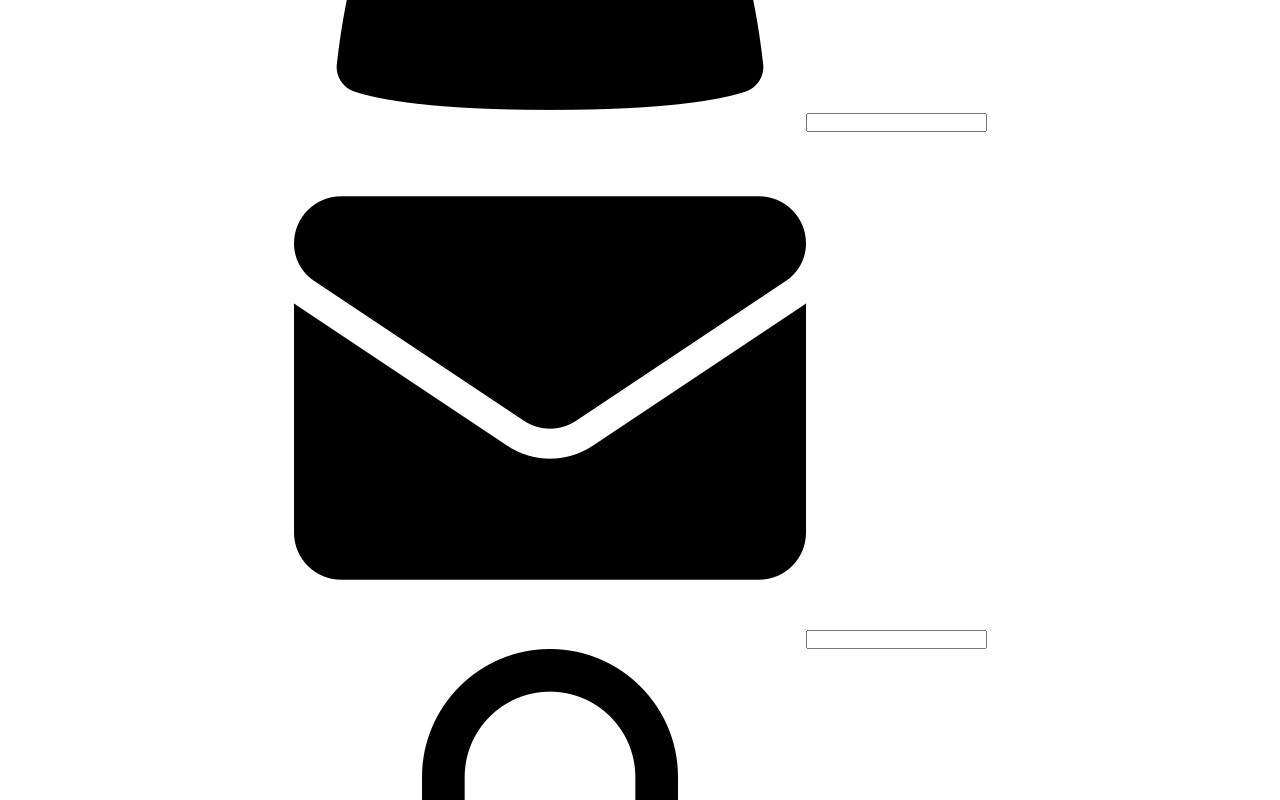
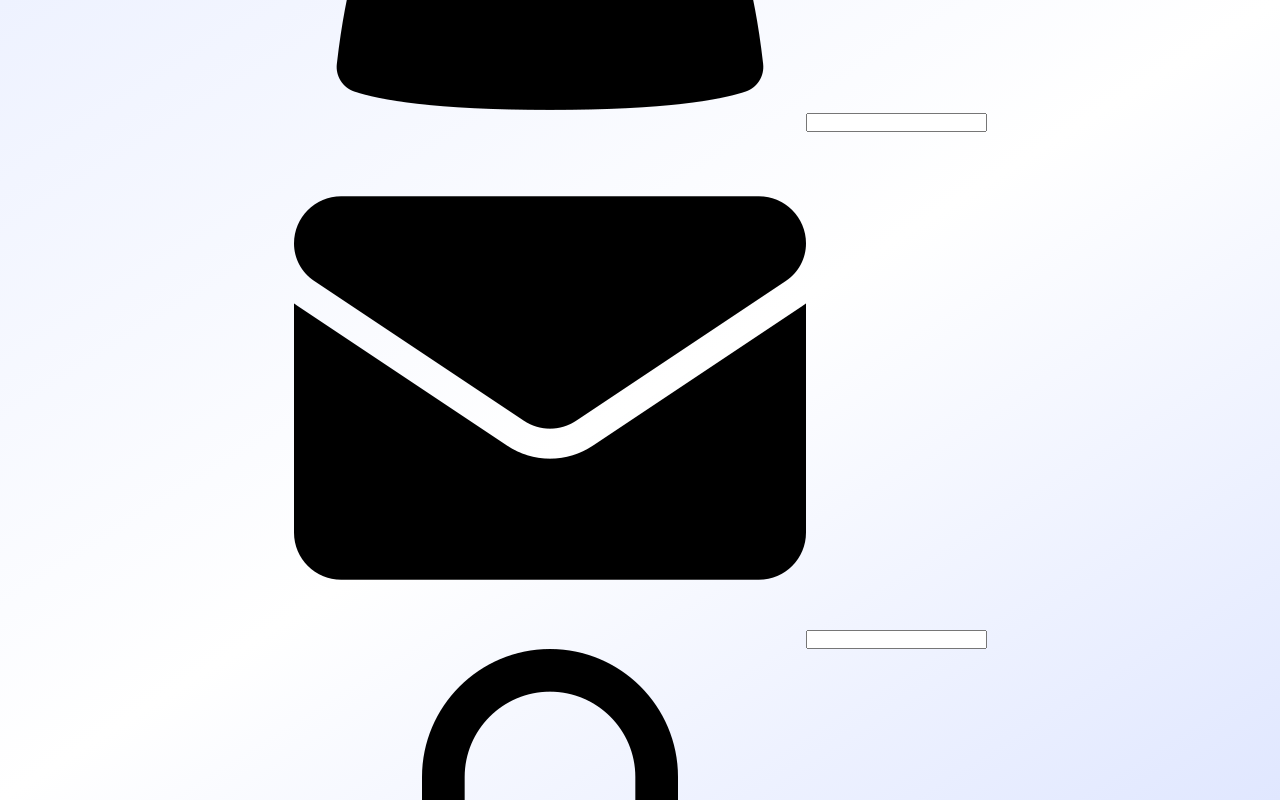
Before and after one commit to NelMatrix743/simple_react_sign_in_up, a React (Vite) app: page / in a window 1280 px wide. Shown: the top 800 px of the page. Built offline with nearby package versions, Linux system fonts and the light colour scheme.

Commit message:
change ui background

```diff
--- a/src/index.css
+++ b/src/index.css
@@ -10,6 +10,12 @@ body {
   display: flex;
   justify-content: center;
   align-items: center;
+  background: linear-gradient(
+    to bottom right,
+    #eef2ff, /* indigo-50 */
+    #ffffff, /* white */
+    #e0e7ff  /* indigo-100 */
+  );
 }
 
 .main-section {
```
